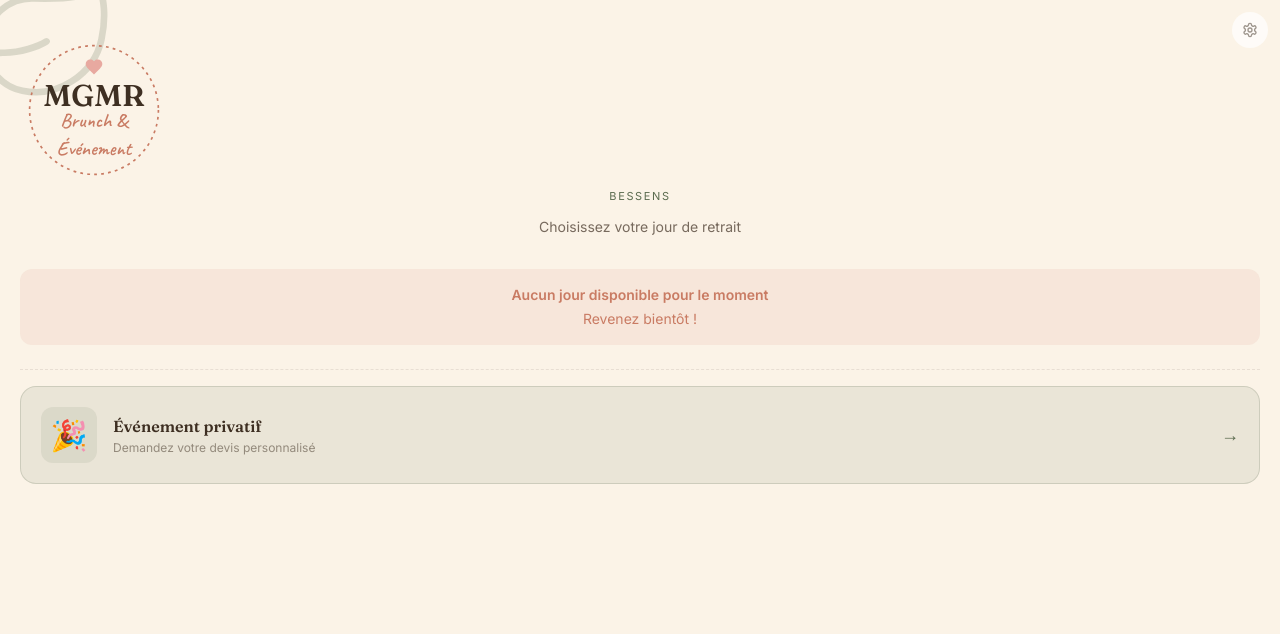
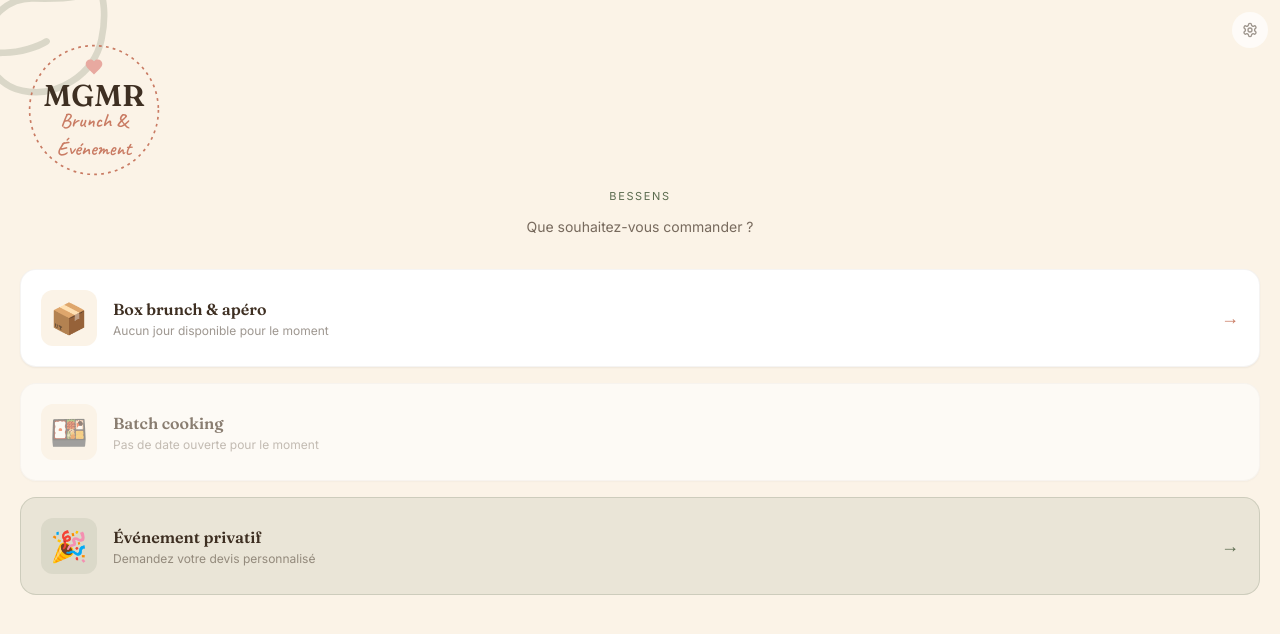
Before and after one commit to MGMR-BBB/Mgmr-brunch, a React (Vite) app: page / in a window 1280 px wide. Shown: the top 634 px of the page. Built offline with nearby package versions, Linux system fonts and the light colour scheme.

Commit message:
Refactor HomeScreen and DayPickerScreen navigation

```diff
--- a/src/App.jsx
+++ b/src/App.jsx
@@ -481,14 +481,10 @@ function SectionEyebrow({ children }) {
 }
 
 // ---------------------------------------------------------------------------
-// Écran Choix du jour : jours de retrait ouverts par l'admin
-// ---------------------------------------------------------------------------
-function DayPickerScreen({ onSelectDay, schedule, blockedDates, openDates, onOpenAdmin, batchDates }) {
-  const activeDays = useMemo(
-    () => getScheduleWithDates(schedule, blockedDates, openDates),
-    [schedule, blockedDates, openDates]
-  );
-
+// Écran d'accueil : Box / Batch cooking / Événements privés
+// ---------------------------------------------------------------------------
+function HomeScreen({ onSelect, onOpenAdmin, boxDaysCount, batchDates }) {
+  const batchOpen = batchDates.length > 0;
   return (
     <div className="min-h-screen bg-[#FBF3E7] pb-28">
       <header className="px-6 pt-10 pb-8 text-center relative overflow-hidden">
@@ -511,8 +507,105 @@ function DayPickerScreen({ onSelectDay, schedule, blockedDates, openDates, onOpe
           </p>
         </StampRing>
         <p className="text-[11px] tracking-[0.15em] text-[#5B6B4F] uppercase mt-2">Bessens</p>
+        <p className="mt-3 text-sm text-[#3E2F22]/70 max-w-xs mx-auto">Que souhaitez-vous commander ?</p>
+      </header>
+
+      <main className="px-5 flex flex-col gap-4">
+        <button
+          onClick={() => onSelect("box")}
+          className="w-full bg-white rounded-2xl p-5 shadow-sm border border-[#3E2F22]/5 text-left active:scale-[0.98] transition"
+        >
+          <div className="flex items-center gap-4">
+            <div className="w-14 h-14 rounded-xl bg-[#FBF3E7] flex items-center justify-center text-3xl shrink-0">📦</div>
+            <div className="flex-1">
+              <p className="text-base font-semibold text-[#3E2F22]" style={{ fontFamily: "'Fraunces', serif" }}>
+                Box brunch & apéro
+              </p>
+              <p className="text-xs text-[#3E2F22]/50 mt-0.5">
+                {boxDaysCount > 0
+                  ? "À emporter ou livré · choisissez votre jour"
+                  : "Aucun jour disponible pour le moment"}
+              </p>
+            </div>
+            <span className="text-[#C97B63] text-lg">→</span>
+          </div>
+        </button>
+
+        <button
+          onClick={() => batchOpen && onSelect("batch")}
+          disabled={!batchOpen}
+          className={`w-full bg-white rounded-2xl p-5 shadow-sm border border-[#3E2F22]/5 text-left transition ${batchOpen ? "active:scale-[0.98]" : "opacity-60"}`}
+        >
+          <div className="flex items-center gap-4">
+            <div className="w-14 h-14 rounded-xl bg-[#FBF3E7] flex items-center justify-center text-3xl shrink-0">🍱</div>
+            <div className="flex-1">
+              <p className="text-base font-semibold text-[#3E2F22]" style={{ fontFamily: "'Fraunces', serif" }}>
+                Batch cooking
+              </p>
+              <p className="text-xs text-[#3E2F22]/50 mt-0.5">
+                {batchOpen
+                  ? `Repas de la semaine · ${BATCH_WINDOW_LABEL} · à emporter ou livré`
+                  : "Pas de date ouverte pour le moment"}
+              </p>
+            </div>
+            {batchOpen && <span className="text-[#C97B63] text-lg">→</span>}
+          </div>
+        </button>
+
+        <button
+          onClick={() => onSelect("devis")}
+          className="w-full bg-[#5B6B4F]/10 rounded-2xl p-5 text-left active:scale-[0.98] transition border border-[#5B6B4F]/20"
+        >
+          <div className="flex items-center gap-4">
+            <div className="w-14 h-14 rounded-xl bg-[#5B6B4F]/10 flex items-center justify-center text-3xl shrink-0">🎉</div>
+            <div className="flex-1">
+              <p className="text-base font-semibold text-[#3E2F22]" style={{ fontFamily: "'Fraunces', serif" }}>
+                Événement privatif
+              </p>
+              <p className="text-xs text-[#3E2F22]/50 mt-0.5">Demandez votre devis personnalisé</p>
+            </div>
+            <span className="text-[#5B6B4F] text-lg">→</span>
+          </div>
+        </button>
+      </main>
+    </div>
+  );
+}
+
+// ---------------------------------------------------------------------------
+// Écran Choix du jour : jours de retrait ouverts par l'admin
+// ---------------------------------------------------------------------------
+function DayPickerScreen({ onSelectDay, schedule, blockedDates, openDates, onBack }) {
+  const activeDays = useMemo(
+    () => getScheduleWithDates(schedule, blockedDates, openDates),
+    [schedule, blockedDates, openDates]
+  );
+
+  return (
+    <div className="min-h-screen bg-[#FBF3E7] pb-28">
+      <header className="px-6 pt-10 pb-8 text-center relative overflow-hidden">
+        <div className="absolute -top-10 -left-10 w-40 h-40 opacity-20 rotate-12" aria-hidden>
+          <Leaf className="w-full h-full text-[#5B6B4F]" strokeWidth={1} />
+        </div>
+        <button
+          onClick={onBack}
+          className="absolute top-3 left-3 z-10 w-9 h-9 rounded-full bg-white/70 flex items-center justify-center text-[#3E2F22]/60 active:scale-95"
+          aria-label="Retour à l'accueil"
+        >
+          <ArrowLeft className="w-4 h-4" />
+        </button>
+        <StampRing size={140}>
+          <Heart className="w-5 h-5 text-[#E8A9A0] mb-1" fill="#E8A9A0" strokeWidth={0} />
+          <h1 className="text-3xl text-[#3E2F22] leading-none" style={{ fontFamily: "'Fraunces', serif", fontWeight: 600 }}>
+            MGMR
+          </h1>
+          <p className="text-xl text-[#C97B63] -mt-1" style={{ fontFamily: "'Caveat', cursive" }}>
+            Brunch & Événement
+          </p>
+        </StampRing>
+        <p className="text-[11px] tracking-[0.15em] text-[#5B6B4F] uppercase mt-2">Bessens</p>
         <p className="mt-3 text-sm text-[#3E2F22]/70 max-w-xs mx-auto">
-          Choisissez votre jour de retrait
+          Choisissez le jour de votre box
         </p>
       </header>
 
@@ -550,52 +643,6 @@ function DayPickerScreen({ onSelectDay, schedule, blockedDates, openDates, onOpe
           </button>
         ))}
 
-        <div className="mt-2 border-t border-dashed border-[#3E2F22]/10 pt-4">
-          {batchDates.length > 0 && (
-            <button
-              onClick={() => onSelectDay("batch")}
-              className="w-full bg-white rounded-2xl p-5 shadow-sm border border-[#3E2F22]/5 text-left active:scale-[0.98] transition mb-3"
-            >
-              <div className="flex items-center gap-4">
-                <div className="w-14 h-14 rounded-xl bg-[#FBF3E7] flex items-center justify-center text-3xl shrink-0">
-                  🍱
-                </div>
-                <div className="flex-1">
-                  <p className="text-base font-semibold text-[#3E2F22]" style={{ fontFamily: "'Fraunces', serif" }}>
-                    Batch cooking
-                  </p>
-                  <p className="text-sm text-[#C97B63] font-medium">
-                    {formatDayLabel(batchDates[0].date)}
-                    {batchDates.length > 1 ? ` · +${batchDates.length - 1} autre${batchDates.length > 2 ? "s" : ""} date${batchDates.length > 2 ? "s" : ""}` : ""}
-                  </p>
-                  <p className="text-xs text-[#3E2F22]/50 mt-0.5">
-                    Repas de la semaine · {BATCH_WINDOW_LABEL} · à emporter ou livré
-                  </p>
-                </div>
-                <span className="text-[#C97B63] text-lg">→</span>
-              </div>
-            </button>
-          )}
-          <button
-            onClick={() => onSelectDay("devis")}
-            className="w-full bg-[#5B6B4F]/10 rounded-2xl p-5 text-left active:scale-[0.98] transition border border-[#5B6B4F]/20"
-          >
-            <div className="flex items-center gap-4">
-              <div className="w-14 h-14 rounded-xl bg-[#5B6B4F]/10 flex items-center justify-center text-3xl shrink-0">
-                🎉
-              </div>
-              <div className="flex-1">
-                <p className="text-base font-semibold text-[#3E2F22]" style={{ fontFamily: "'Fraunces', serif" }}>
-                  Événement privatif
-                </p>
-                <p className="text-xs text-[#3E2F22]/50 mt-0.5">
-                  Demandez votre devis personnalisé
-                </p>
-              </div>
-              <span className="text-[#5B6B4F] text-lg">→</span>
-            </div>
-          </button>
-        </div>
       </main>
     </div>
   );
@@ -2333,7 +2380,7 @@ function AppInner() {
         const result = await window.storage.get(BATCH_DATES_KEY, true);
         if (result?.value) setBatchOpenDates(JSON.parse(result.value));
       } catch (e) {}
-      setStep("daypicker");
+      setStep("home");
     })();
   }, []);
 
@@ -2589,7 +2636,7 @@ function AppInner() {
     setAddressForm({ street: "", postcode: "", city: "", notes: "" });
     setDeliveryError("");
     setLastOrder(null);
-    setStep("daypicker");
+    setStep("home");
   };
 
   const loadOrders = async () => {
@@ -2683,27 +2730,33 @@ function AppInner() {
         @import url('https://fonts.googleapis.com/css2?family=Fraunces:wght@500;600;700&family=Caveat:wght@600;700&family=Inter:wght@400;500;600&display=swap');
       `}</style>
 
+      {step === "home" && (
+        <HomeScreen
+          onSelect={(choice) => setStep(choice === "box" ? "daypicker" : choice)}
+          onOpenAdmin={() => setStep("pin")}
+          boxDaysCount={activeDays.length}
+          batchDates={batchDates}
+        />
+      )}
+
       {step === "daypicker" && (
         <DayPickerScreen
           onSelectDay={(day) => {
-            if (day === "devis") { setStep("devis"); return; }
-            if (day === "batch") { setStep("batch"); return; }
             setSelectedDay(day); setCart({}); setExtras({}); setStep("menu");
           }}
           schedule={schedule}
           blockedDates={blockedDates}
           openDates={openDates}
-          batchDates={batchDates}
-          onOpenAdmin={() => setStep("pin")}
+          onBack={() => setStep("home")}
         />
       )}
 
       {step === "batch" && batchDates.length > 0 && (
-        <BatchScreen onBack={() => setStep("daypicker")} batchDates={batchDates} onConfirm={handleConfirmBatch} />
+        <BatchScreen onBack={() => setStep("home")} batchDates={batchDates} onConfirm={handleConfirmBatch} />
       )}
 
       {step === "devis" && (
-        <DevisScreen onBack={() => setStep("daypicker")} />
+        <DevisScreen onBack={() => setStep("home")} />
       )}
 
       {step === "menu" && (
@@ -2722,13 +2775,13 @@ function AppInner() {
       )}
 
       {step === "pin" && (
-        <PinScreen onBack={() => setStep("daypicker")} onSuccess={() => setStep("admin")} />
+        <PinScreen onBack={() => setStep("home")} onSuccess={() => setStep("admin")} />
       )}
 
       {step === "admin" && (
         <AdminScreen
           weeklyContent={weeklyContent}
-          onBack={() => setStep("daypicker")}
+          onBack={() => setStep("home")}
           onSave={handleSaveWeeklyContent}
           onOpenOrders={handleOpenOrders}
           blockedDates={blockedDates}
```
